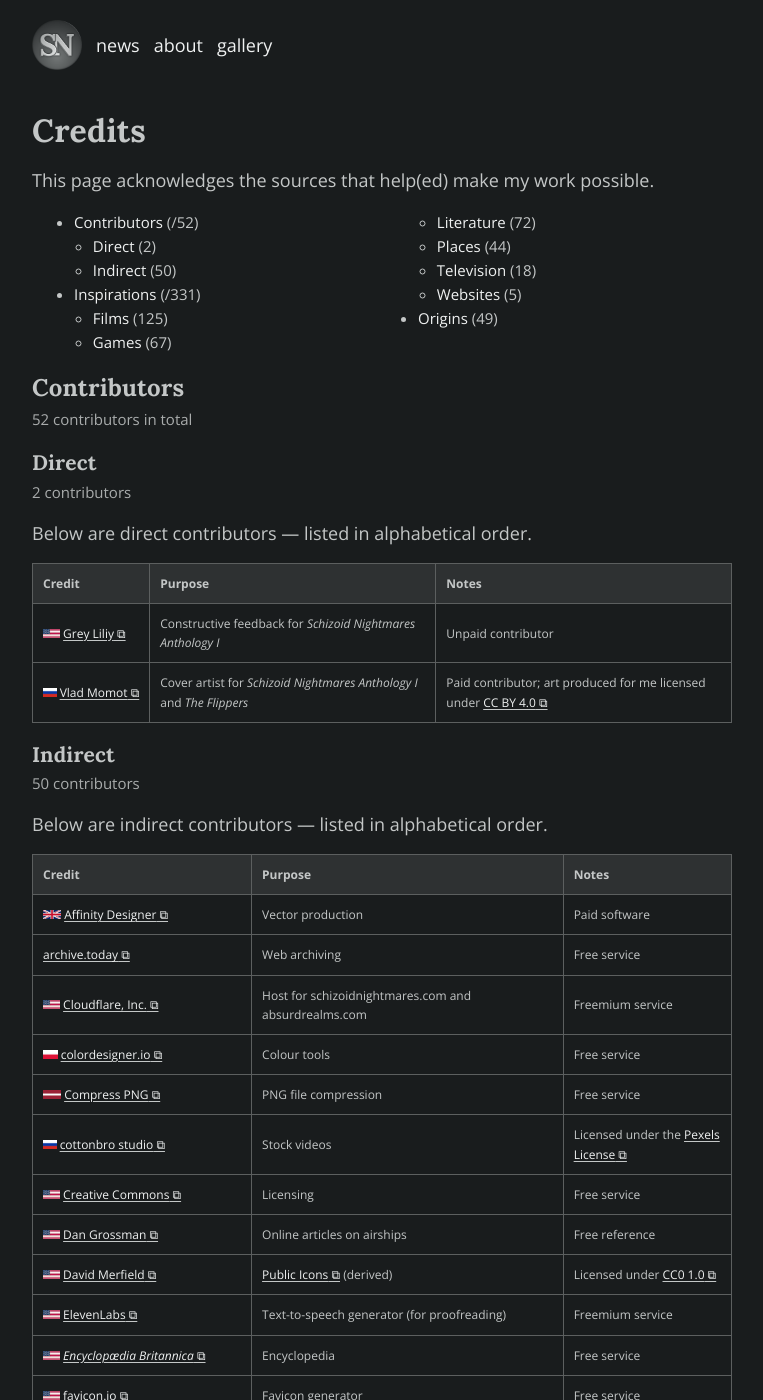
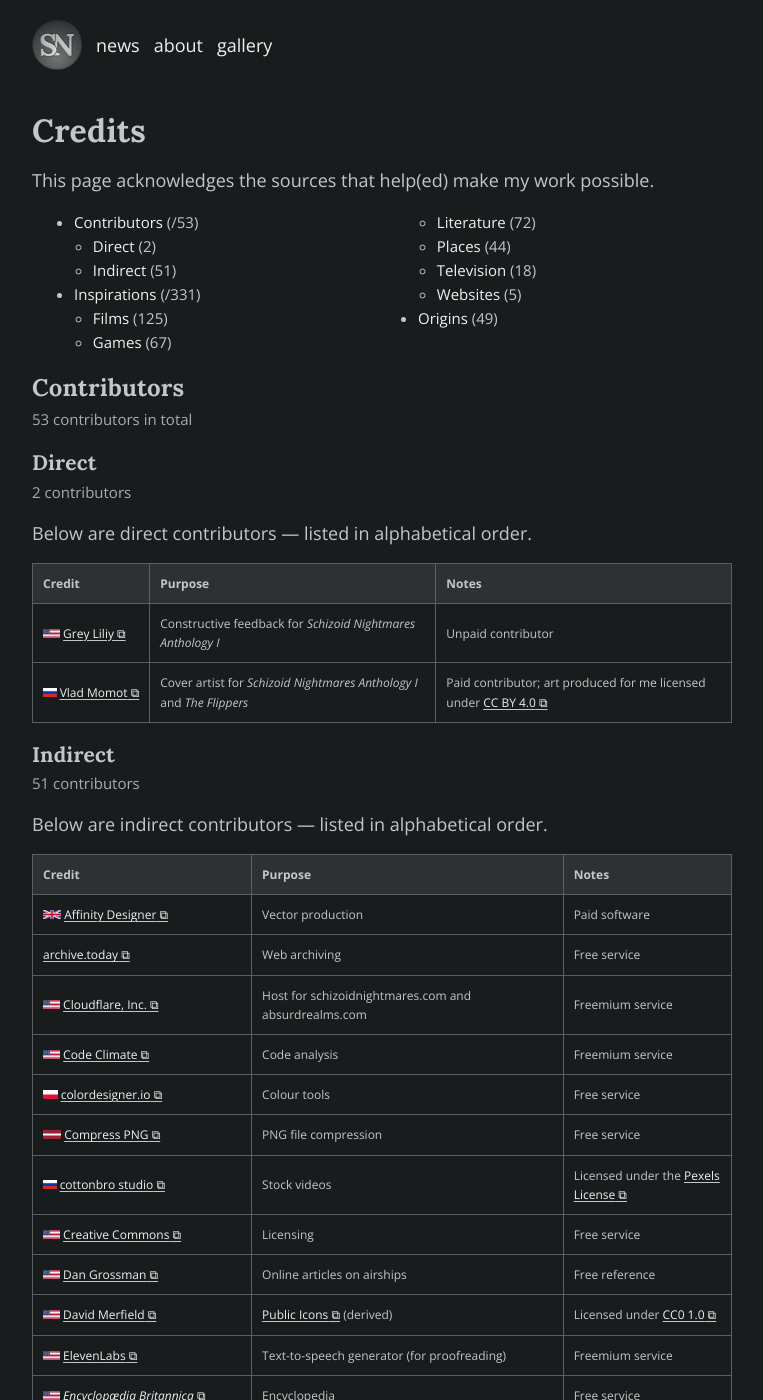
Before and after one commit to schizoidnightmares/schizoidnightmares.com, a Jekyll site: the page built from credits.md, in a window 1280 px wide and 1400 px high. Shown: the whole window, without its empty margins (258-1021 px from the left). Built offline with Jekyll 4.4.1, drawn with Linux system fonts in a browser that asks for light colours.

Commit message:
adding indirect contributor

```diff
--- a/_data/contributors.yaml
+++ b/_data/contributors.yaml
@@ -13,6 +13,12 @@
   flag: us
   url: https://www.cloudflare.com/
   usage: Host for schizoidnightmares.com and absurdrealms.com
+  notes: Freemium service
+
+- title: Code Climate
+  flag: us
+  url: https://codeclimate.com/
+  usage: Code analysis
   notes: Freemium service
 
 - title: colordesigner.io
--- a/credits.md
+++ b/credits.md
@@ -7,9 +7,9 @@
 # Credits
 This page acknowledges the sources that help(ed) make my work possible.
 
-- [Contributors](#contributors) (/52)
+- [Contributors](#contributors) (/53)
   - [Direct](#direct) (2)
-  - [Indirect](#indirect) (50)
+  - [Indirect](#indirect) (51)
 - [Inspirations](#inspirations) (/331)
   - [Films](#films) (125)
   - [Games](#games) (67)
@@ -21,7 +21,7 @@
 {: .toc .cols2}
 
 ## Contributors
-52 contributors in total
+53 contributors in total
 {: .cap}
 
 ### Direct
@@ -33,7 +33,7 @@
 {% include contributors.html direct=1 %}
 
 ### Indirect
-50 contributors
+51 contributors
 {: .cap}
 
 Below are indirect contributors — listed in alphabetical order.
@@ -88,7 +88,7 @@
 
 The national origins of all credits
 
-{% include origin.html flag="us" perc="55.5" %}
+{% include origin.html flag="us" perc="55.6" %}
 {% include origin.html flag="gb" perc="12.3" %}
 {% include origin.html flag="ca" perc="5.0" %}
 {% include origin.html flag="de" perc="2.6" %}
```
